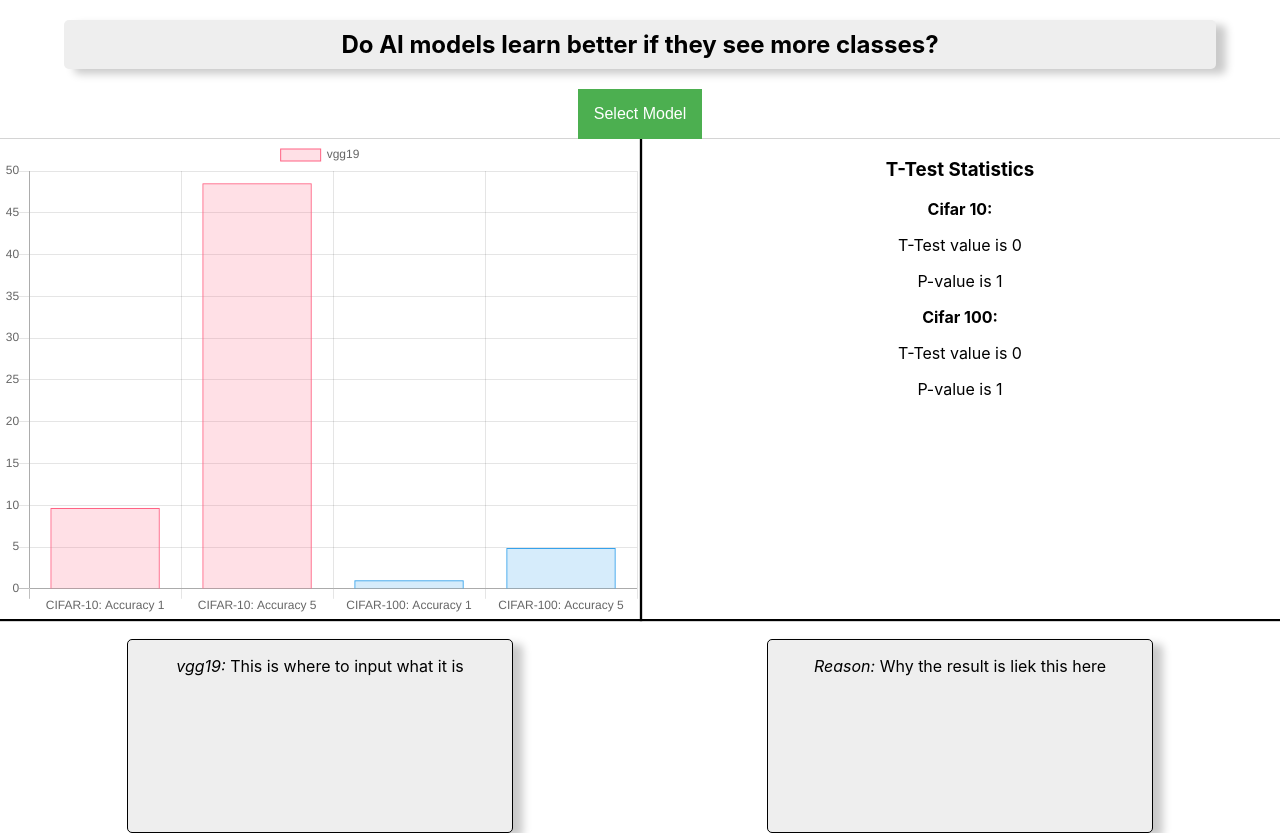
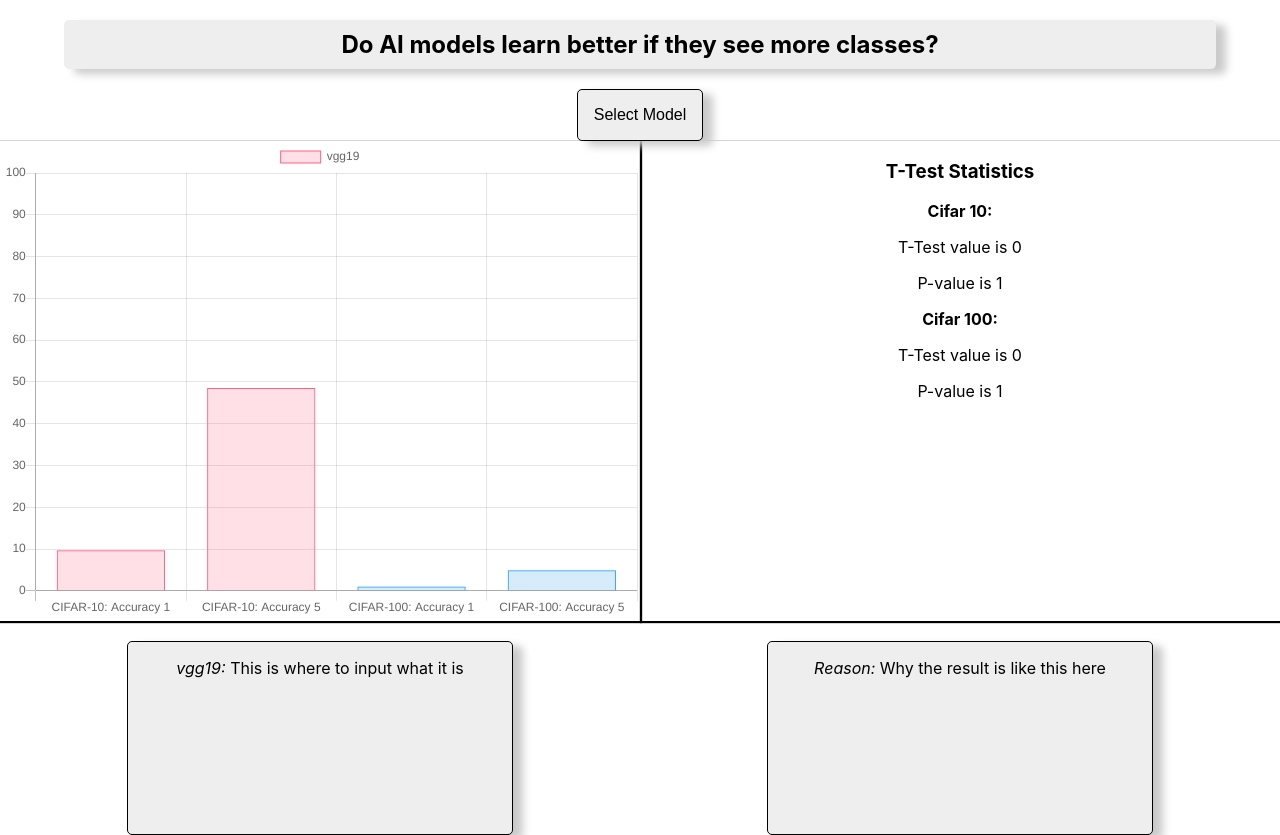
Before and after one commit to morawi/DoAI, a React (Create React App) app in the folder result-visualization/: page / in a window 1280 px wide. Built offline with nearby package versions, Linux system fonts and the light colour scheme.

Commit message:
Updated JSON format
Also made graph go from 0-100 not 0-MAX_VALUE_IN_DATA

```diff
--- a/result-visualization/src/App.css
+++ b/result-visualization/src/App.css
@@ -53,11 +53,13 @@
 }
 
 .dropbtn {
-  background-color: #4CAF50;
-  color: white;
+  border: 1px solid black;
+  border-radius: 5px;
+  background-color: rgb(238, 238, 238);
+  box-shadow: 10px 5px 8px  #cacaca;
   padding: 16px;
   font-size: 16px;
-  border: none;
+
 }
 
 .dropdown {
--- a/result-visualization/src/details.js
+++ b/result-visualization/src/details.js
@@ -15,11 +15,11 @@ const Details = (props) => {
     return (
        <div className="details-container">
            <div className="detail">
-               <p><i>{ data.vgg19.name }: </i> { data.vgg19.details }</p>
+               <p><i>{ data.trained.vgg19.name }: </i> { data.trained.vgg19.details }</p>
 
            </div>
            <div className="detail">
-               <p><i>Reason: </i> { data.vgg19.reason }</p>
+               <p><i>Reason: </i> { data.trained.vgg19.reason }</p>
            </div>
        </div>
     );
--- a/result-visualization/src/graphs.js
+++ b/result-visualization/src/graphs.js
@@ -2,7 +2,7 @@ import { Bar } from "react-chartjs-2"
 
 const GraphBox = () => {
     var data = require('./results.json');
-    var results = [data.vgg19.cifar10.results[0],data.vgg19.cifar10.results[1],data.vgg19.cifar100.results[0], data.vgg19.cifar100.results[1]]; //first 2 elements for cifar10, 3rd and 4th for cifar 100
+    var results = [data.trained.vgg19.cifar10.results[0],data.trained.vgg19.cifar10.results[1],data.trained.vgg19.cifar100.results[0], data.trained.vgg19.cifar100.results[1]]; //first 2 elements for cifar10, 3rd and 4th for cifar 100
     return (
         <div className="graph-container">
             <div className="graph">
@@ -11,7 +11,7 @@ const GraphBox = () => {
                         labels: ['CIFAR-10: Accuracy 1', 'CIFAR-10: Accuracy 5', 'CIFAR-100: Accuracy 1', 'CIFAR-100: Accuracy 5'],
                         datasets: [{
                                 label: 'vgg19',
-                                data: [9.6848, 48.52, 1.04, 4.9],
+                                data: results,
                                 backgroundColor: [
                                     'rgba(255, 99, 132, 0.2)',
                                     'rgba(255, 99, 132, 0.2)',
@@ -34,6 +34,11 @@ const GraphBox = () => {
                         yAxes: [{
                             ticks: {
                                 beginAtZero: true,
+                                min: 0,
+                                max: 100,
+                                scaleOverride: true,
+                                scaleSteps: 10,
+                                scaleStepWidth: 10,
                             }
                         }]
                     }
@@ -43,11 +48,11 @@ const GraphBox = () => {
             <div className="graph">
                 <h3> T-Test Statistics</h3>
                 <p><b>Cifar 10:</b></p>
-                <p> T-Test value is {data.vgg19.cifar10.t_test}</p>
-                <p> P-value is {data.vgg19.cifar10.p_val}</p>
+                <p> T-Test value is {data.trained.vgg19.cifar10.t_test}</p>
+                <p> P-value is {data.trained.vgg19.cifar10.p_val}</p>
                 <p><b>Cifar 100:</b></p>
-                <p> T-Test value is {data.vgg19.cifar100.t_test}</p>
-                <p> P-value is {data.vgg19.cifar100.p_val}</p>
+                <p> T-Test value is {data.trained.vgg19.cifar100.t_test}</p>
+                <p> P-value is {data.trained.vgg19.cifar100.p_val}</p>
             </div>
         </div>
     )
--- a/result-visualization/src/results.json
+++ b/result-visualization/src/results.json
@@ -1,4 +1,5 @@
 {
+    "trained" : {
         "vgg19" : {
             "cifar10" : {
                 "results": [9.6848, 48.52],
@@ -12,7 +13,7 @@
             },
             "name" : "vgg19",
             "details" : "This is where to input what it is",
-        "reason" : "Why the result is liek this here"
+            "reason" : "Why the result is like this here"
         },
         "squeezenet1_1": {
             "cifar10" : {
@@ -27,7 +28,7 @@
             },
             "name" : "squeezenet1_1",
             "details" : "This is where to input what it is",
-        "reason" : "Why the result is liek this here"
+            "reason" : "Why the result is like this here"
         },
         "squeezenet1_0": {
             "cifar10" : {
@@ -42,6 +43,10 @@
             },
             "name" : "squeezenet1_0",
             "details" : "This is where to input what it is",
-        "reason" : "Why the result is liek this here"
+            "reason" : "Why the result is like this here"
+        }
+    },
+    "soa":{
+
     }
 }
```
Lines whose indentation alone changed are shown as unchanged.
